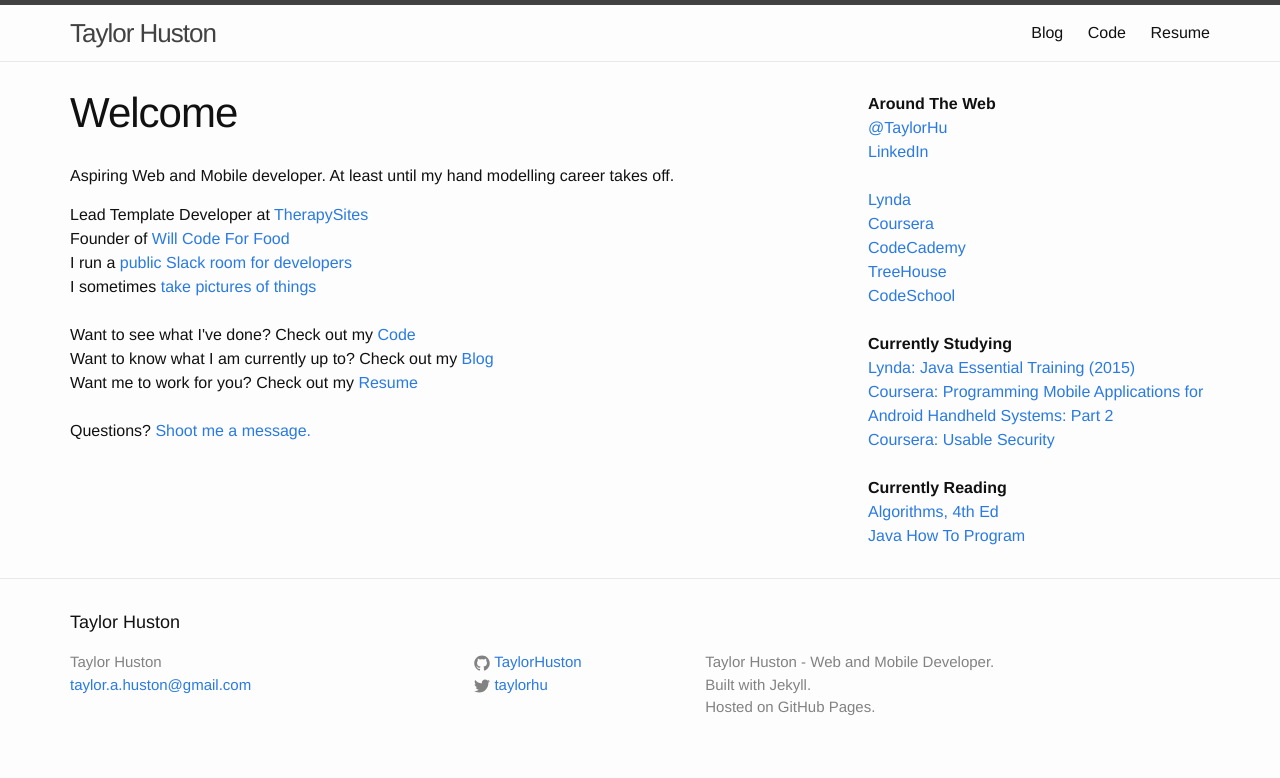
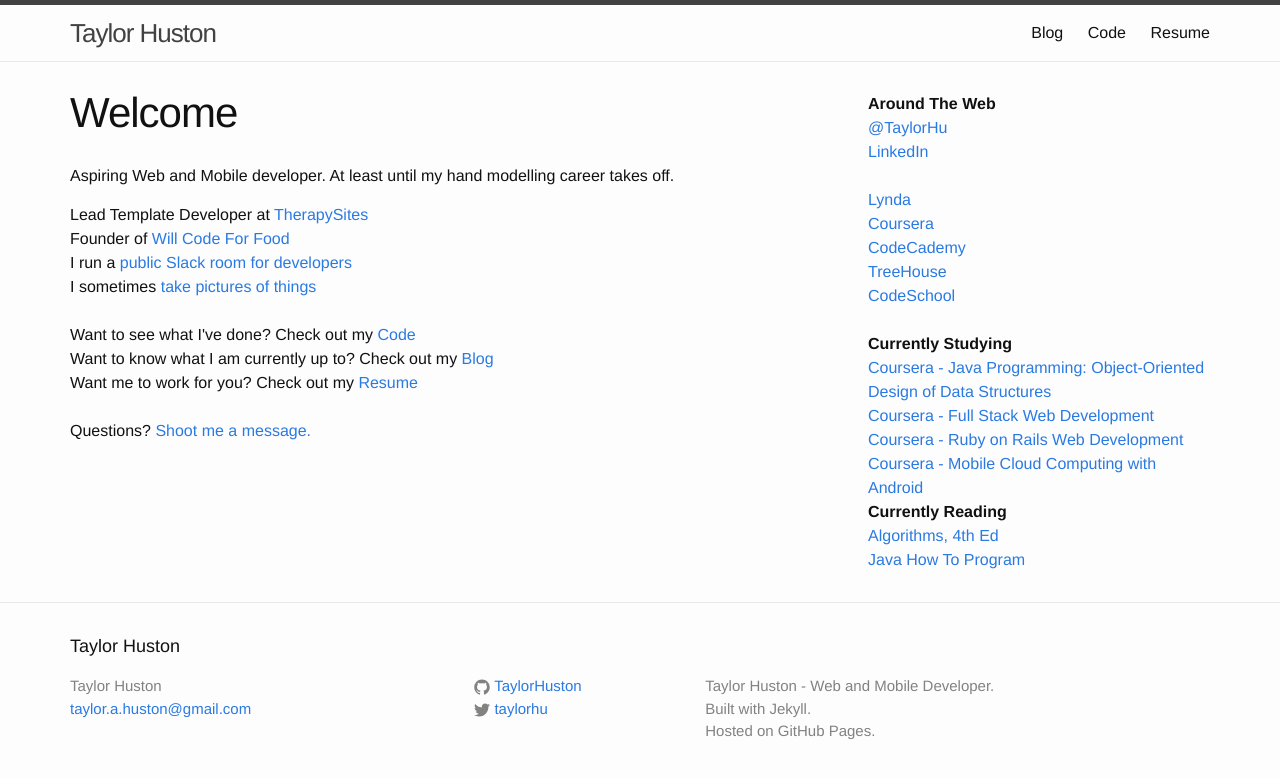
Before and after one commit to TaylorHuston/taylorhuston.github.io, a Jekyll site: the page built from index.html, in a window 1280 px wide. Shown: the top 778 px of the page. Built offline with Jekyll 4.4.1, drawn with Linux system fonts in a browser that asks for light colours.

Commit message:
Update Sidebar

```diff
--- a/_includes/sidebar.html
+++ b/_includes/sidebar.html
@@ -20,12 +20,13 @@
   <br />
   <strong>Currently Studying</strong>
   <br />
-  <a href="http://www.lynda.com/Java-tutorials/Java-Essential-Training/377484-2.html" target="_blank">Lynda: Java Essential Training (2015)</a>
+   <a href="https://www.coursera.org/specializations/java-object-oriented?utm_medium=listingPage" target="_blank">Coursera - Java Programming: Object-Oriented Design of Data Structures</a>
   <br />
-  <a href="https://www.coursera.org/course/androidpart1" target="_blank">Coursera: Programming Mobile Applications for Android Handheld Systems: Part 2</a>
+  <a href="https://www.coursera.org/specializations/full-stack?utm_medium=listingPage" target="_blank">Coursera - Full Stack Web Development</a>
   <br />
-  <a href="https://www.coursera.org/course/usablesec" target="_blank">Coursera: Usable Security</a>
+  <a href="https://www.coursera.org/specializations/ruby-on-rails?utm_medium=listingPage" target="_blank">Coursera - Ruby on Rails Web Development</a>
   <br />
+  <a href="https://www.coursera.org/specializations/mobilecloudcomputing2?utm_medium=listingPage" target="_blank">Coursera - Mobile Cloud Computing with Android</a>
   <br />
   <strong>Currently Reading</strong>
   <br />
```
